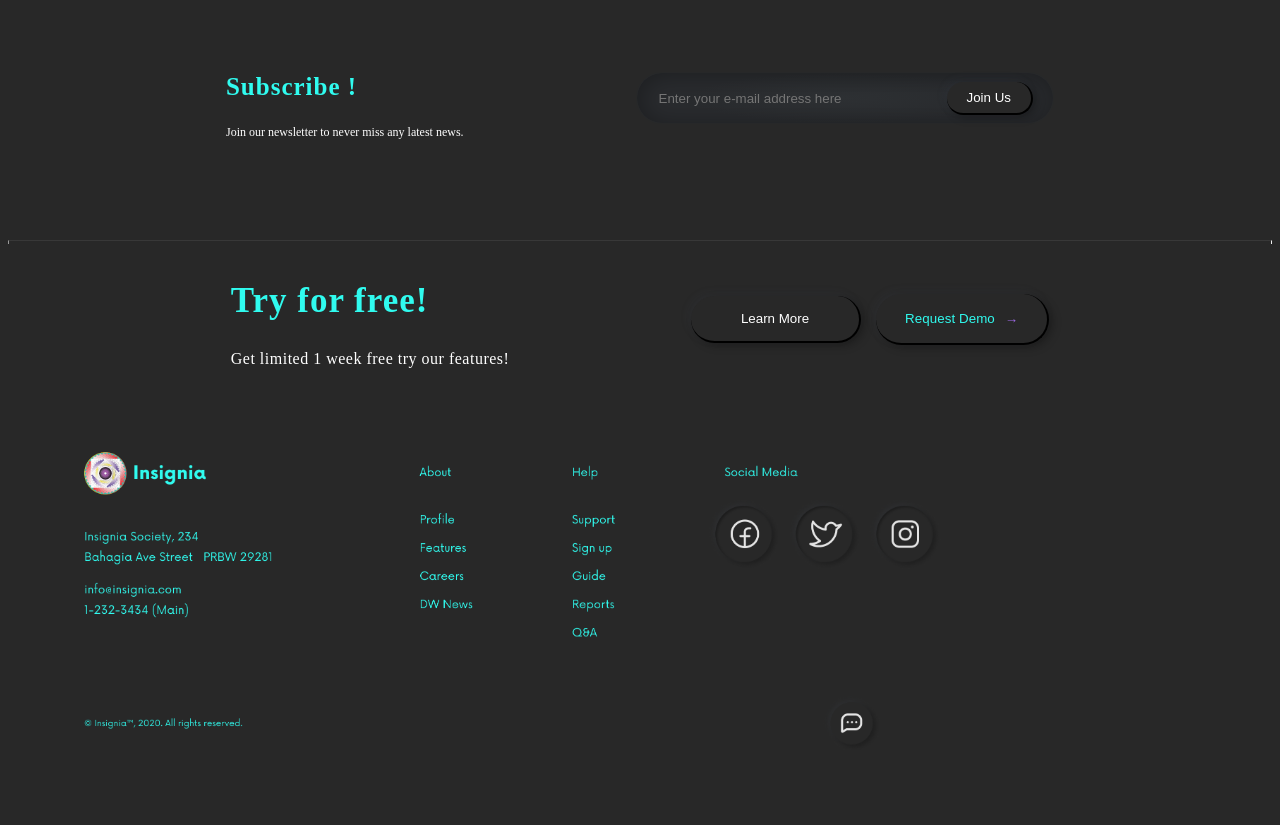
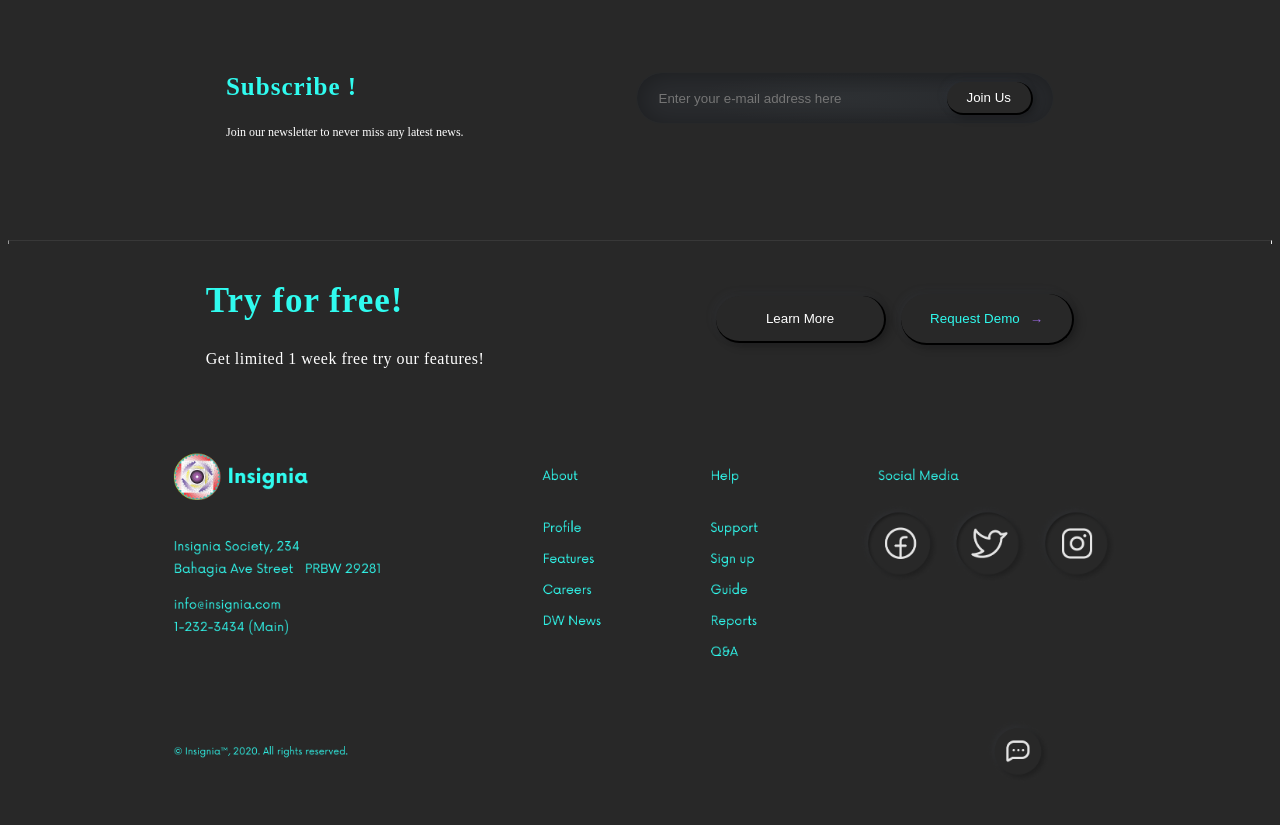
Before and after one commit to Thakur-15x/FrontEnd-Designe, a plain HTML site: page index.html in a window 1280 px wide. Shown: the part 3121-3946 px from the top of the page. Before the commit the page ends 3917 px from the top, so only its background shows below. Drawn offline with Linux system fonts and the light colour scheme.

Commit message:
new commit

```diff
--- a/index.css
+++ b/index.css
@@ -367,7 +367,7 @@ hr{
 footer .sub1 {
   display: flex;
   justify-content: space-around;
-  width: 1000px;
+  width: 1100px;
   margin: auto;
   margin-bottom: 70px;
 }
@@ -424,8 +424,11 @@ footer .search1 {
   color: #ffffff;
   letter-spacing: 0.5px;
 }
-footer img {
+.img0{
   margin: auto;
+  width: 1100px;
+}
+.img0 img {
   object-fit: contain;
-  width: 1000px;
+  width: 1100px;
 }
--- a/index.html
+++ b/index.html
@@ -169,7 +169,9 @@
         <button class="btn">Request Demo <span> &#8594; </span></button>
       </div>
       </section>
+      <div class="img0">
       <img src="foot.png" alt="">
+    </div>
     </footer>
   </body>
   <script src="index.js"></script>
```
